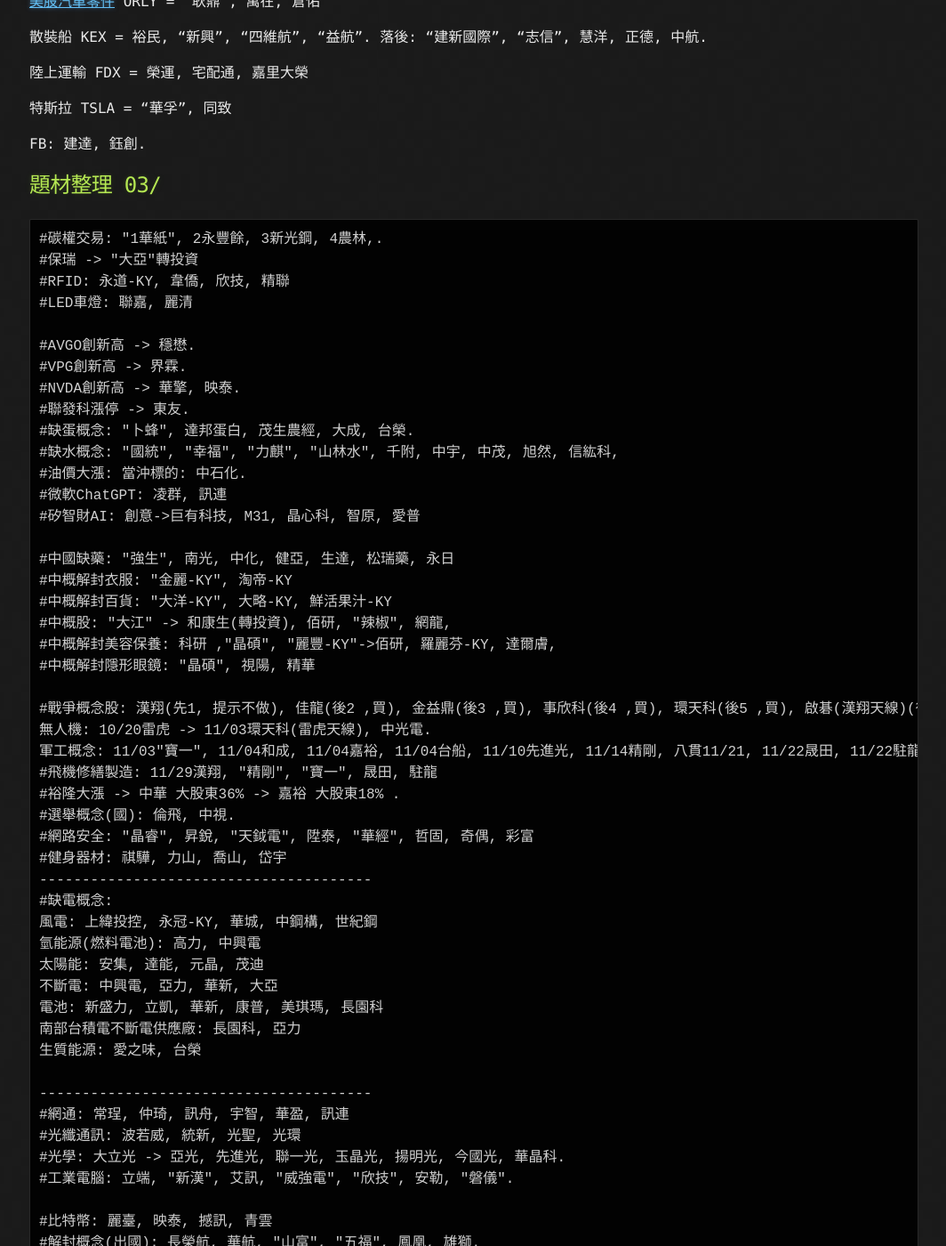
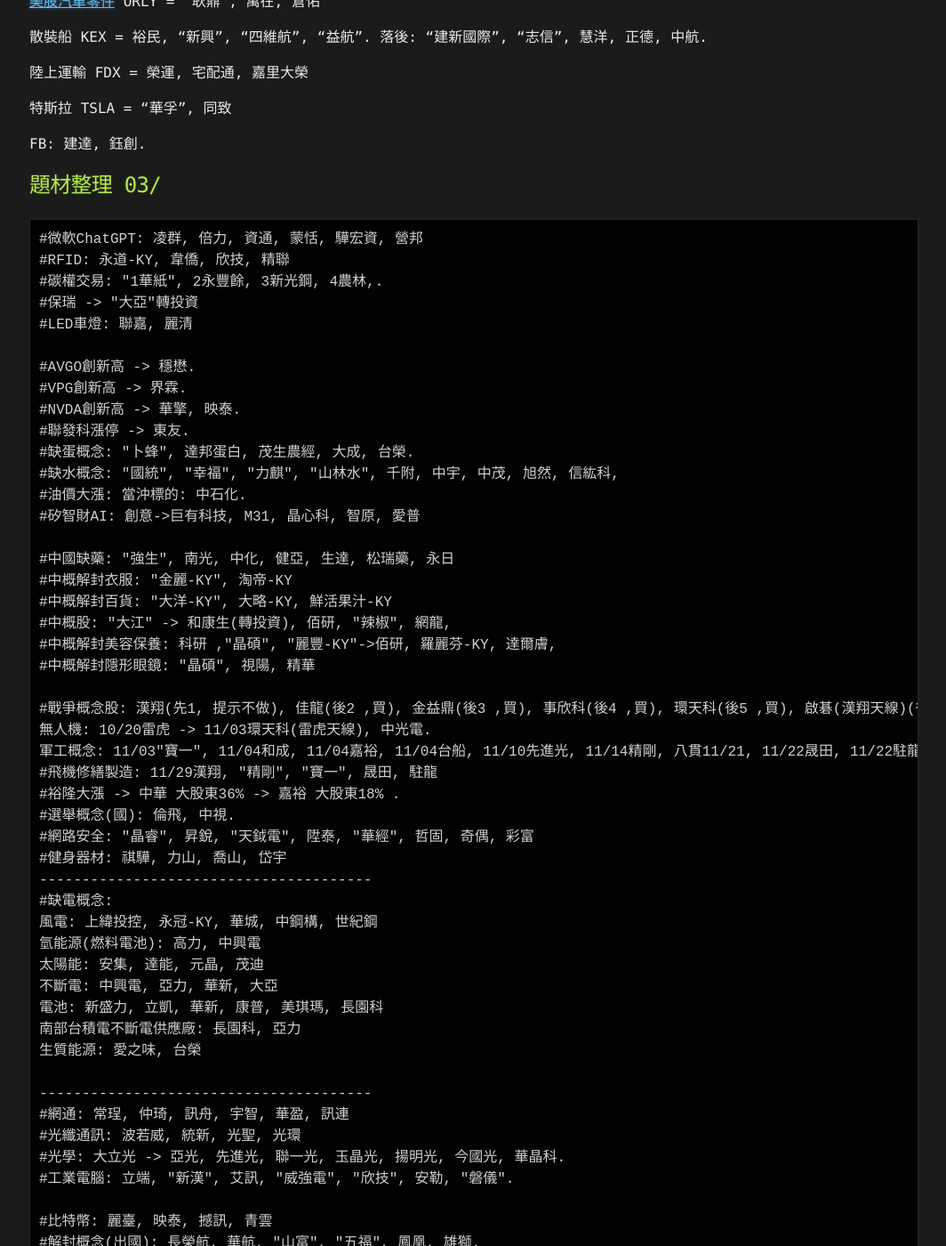
Before and after one commit to lepg5487/Stock_God, a Jekyll site: the page built from index.md, in a window 1280 px wide and 1400 px high, scrolled down 92061 px. Shown: the whole window at 89% size, without its empty margins (107-1171 px from the left). Built offline with Jekyll 4.4.1, drawn with Linux system fonts in a browser that asks for light colours; our own code applies the rules of GitHub Pages for plain Markdown files; some of the changed text lies outside the part shown.

Commit message:
Update index.md

````diff
--- a/index.md
+++ b/index.md
@@ -3747,9 +3747,10 @@
 
 ## 題材整理 03/
 ```
+#微軟ChatGPT: 凌群, 倍力, 資通, 蒙恬, 驊宏資, 營邦
+#RFID: 永道-KY, 韋僑, 欣技, 精聯
 #碳權交易: "1華紙", 2永豐餘, 3新光鋼, 4農林,.
 #保瑞 -> "大亞"轉投資
-#RFID: 永道-KY, 韋僑, 欣技, 精聯
 #LED車燈: 聯嘉, 麗清
 
 #AVGO創新高 -> 穩懋.
@@ -3759,7 +3760,6 @@
 #缺蛋概念: "卜蜂", 達邦蛋白, 茂生農經, 大成, 台榮.
 #缺水概念: "國統", "幸福", "力麒", "山林水", 千附, 中宇, 中茂, 旭然, 信紘科,
 #油價大漲: 當沖標的: 中石化.
-#微軟ChatGPT: 凌群, 訊連
 #矽智財AI: 創意->巨有科技, M31, 晶心科, 智原, 愛普
 
 #中國缺藥: "強生", 南光, 中化, 健亞, 生達, 松瑞藥, 永日
````
